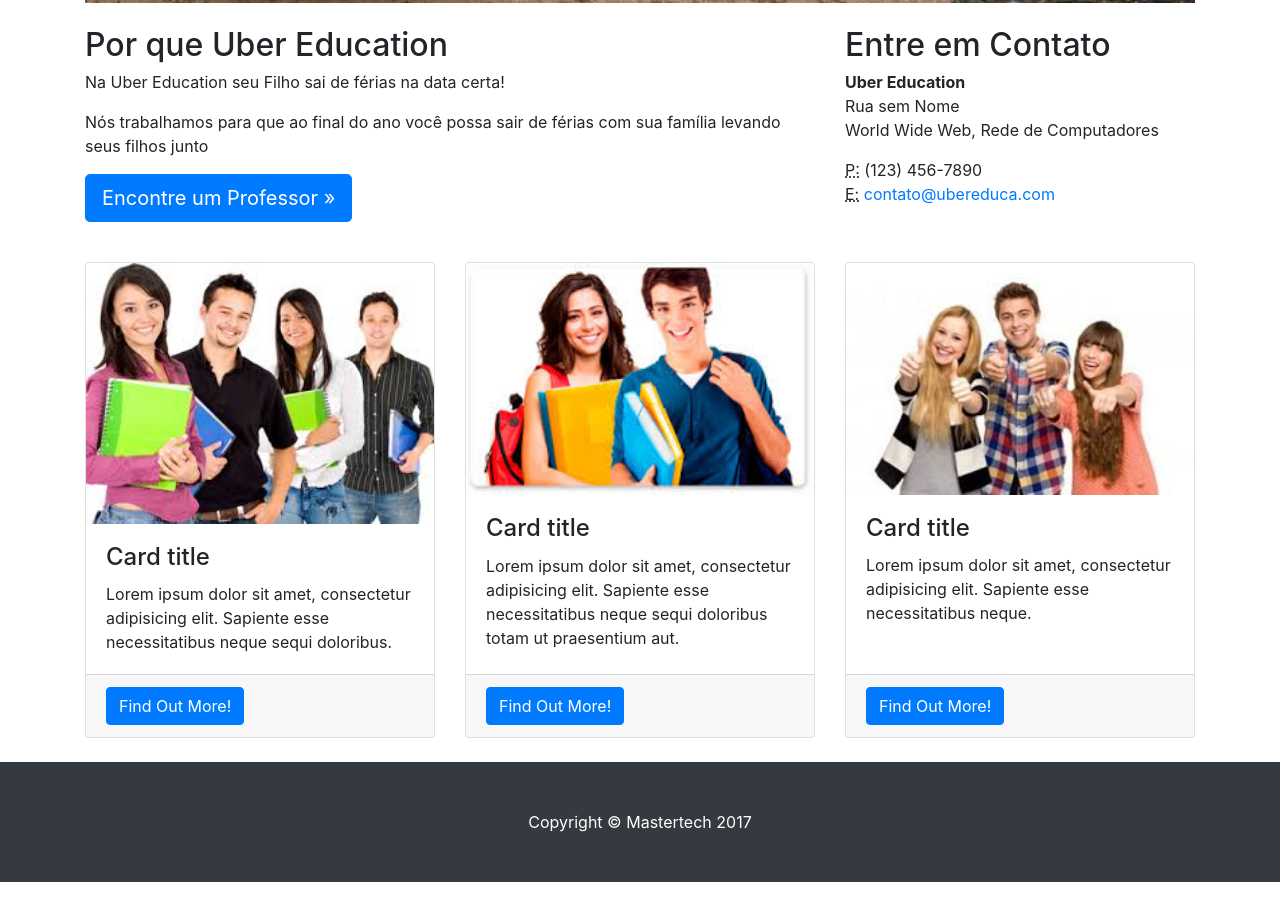
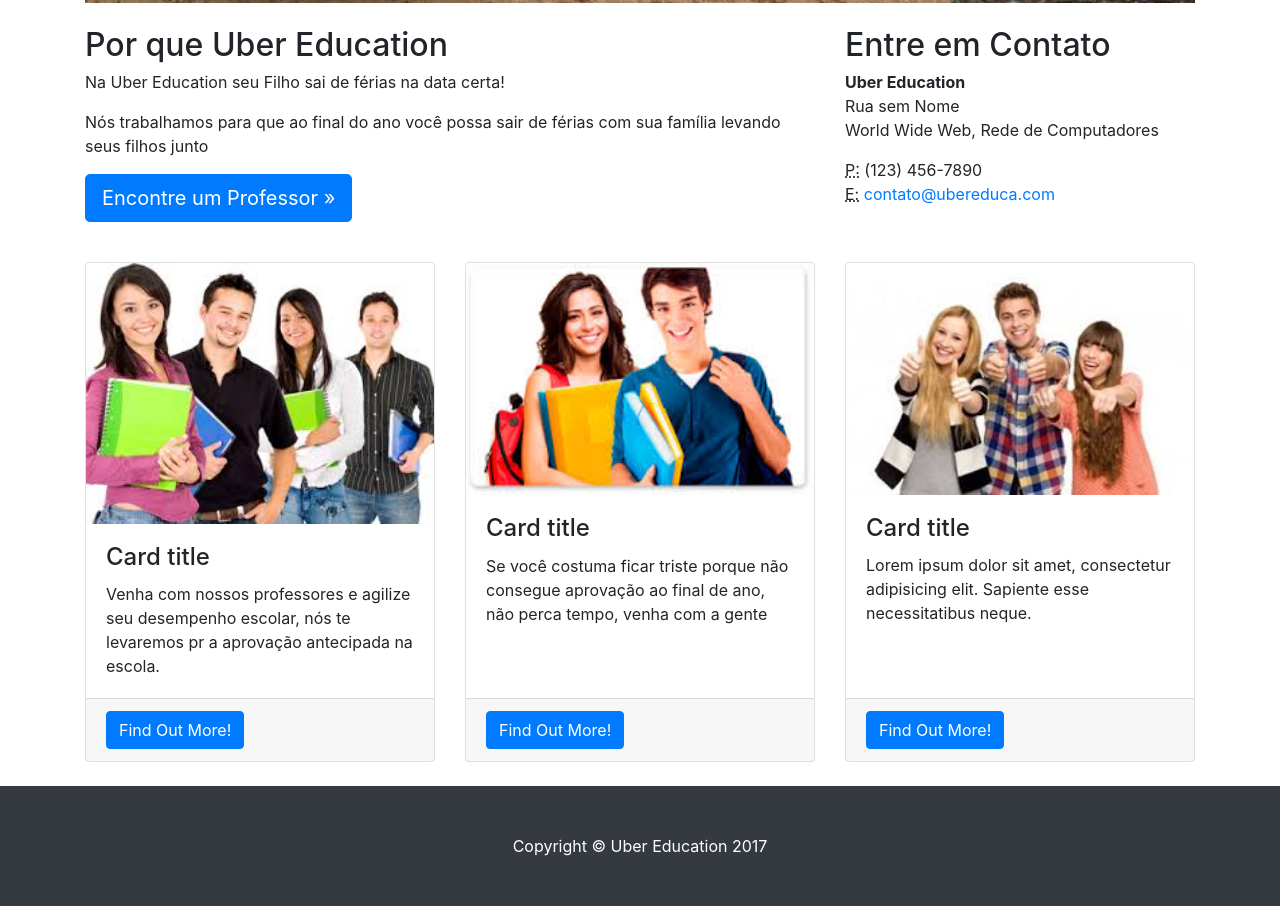
Before and after one commit to jailsontontico/cursofds-rj-uber-education, a plain HTML site: page index.html in a window 1280 px wide. Shown: the part 1008-1914 px from the top of the page. Before the commit the page ends 1890 px from the top, so only its background shows below. Drawn offline with Linux system fonts and the light colour scheme.

Commit message:
Add files via upload

```diff
--- a/index.html
+++ b/index.html
@@ -108,7 +108,7 @@
                     <img class="card-img-top" src="./img/images (2)300-200.jpg" alt="">
                     <div class="card-body">
                         <h4 class="card-title">Card title</h4>
-                        <p class="card-text">Lorem ipsum dolor sit amet, consectetur adipisicing elit. Sapiente esse necessitatibus neque sequi doloribus.</p>
+                        <p class="card-text">Venha com nossos professores e agilize seu desempenho escolar, nós te levaremos pr a aprovação antecipada na escola.</p>
                     </div>
                     <div class="card-footer">
                         <a href="#" class="btn btn-primary">Find Out More!</a>
@@ -120,7 +120,7 @@
                     <img class="card-img-top" src="./img/download (1)300-200.jpg" alt="">
                     <div class="card-body">
                         <h4 class="card-title">Card title</h4>
-                        <p class="card-text">Lorem ipsum dolor sit amet, consectetur adipisicing elit. Sapiente esse necessitatibus neque sequi doloribus totam ut praesentium aut.</p>
+                        <p class="card-text">Se você costuma ficar triste porque não consegue aprovação ao final de ano, não perca tempo, venha com a gente</p>
                     </div>
                     <div class="card-footer">
                         <a href="#" class="btn btn-primary">Find Out More!</a>
@@ -147,7 +147,7 @@
     <!-- Rodapé -->
     <footer class="py-5 bg-dark">
         <div class="container">
-            <p class="m-0 text-center text-white">Copyright &copy; Mastertech 2017</p>
+            <p class="m-0 text-center text-white">Copyright &copy; Uber Education 2017</p>
         </div>
     </footer>
     <!-- /Rodapé -->
```
